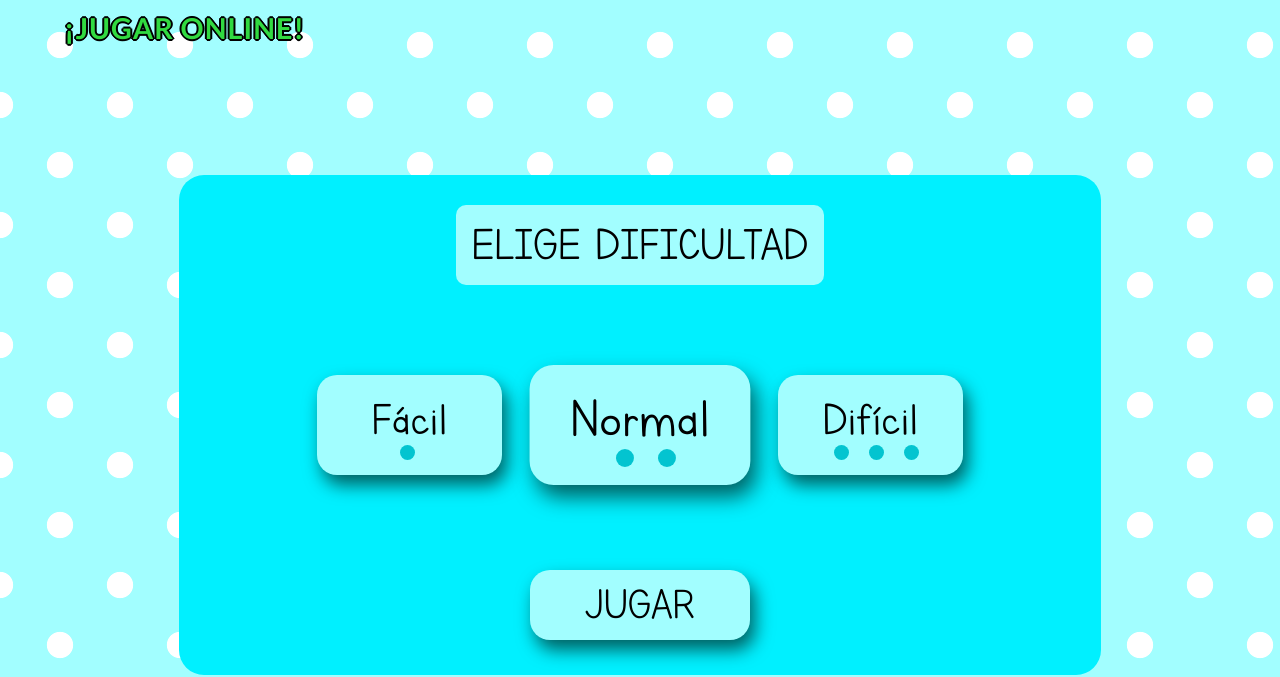
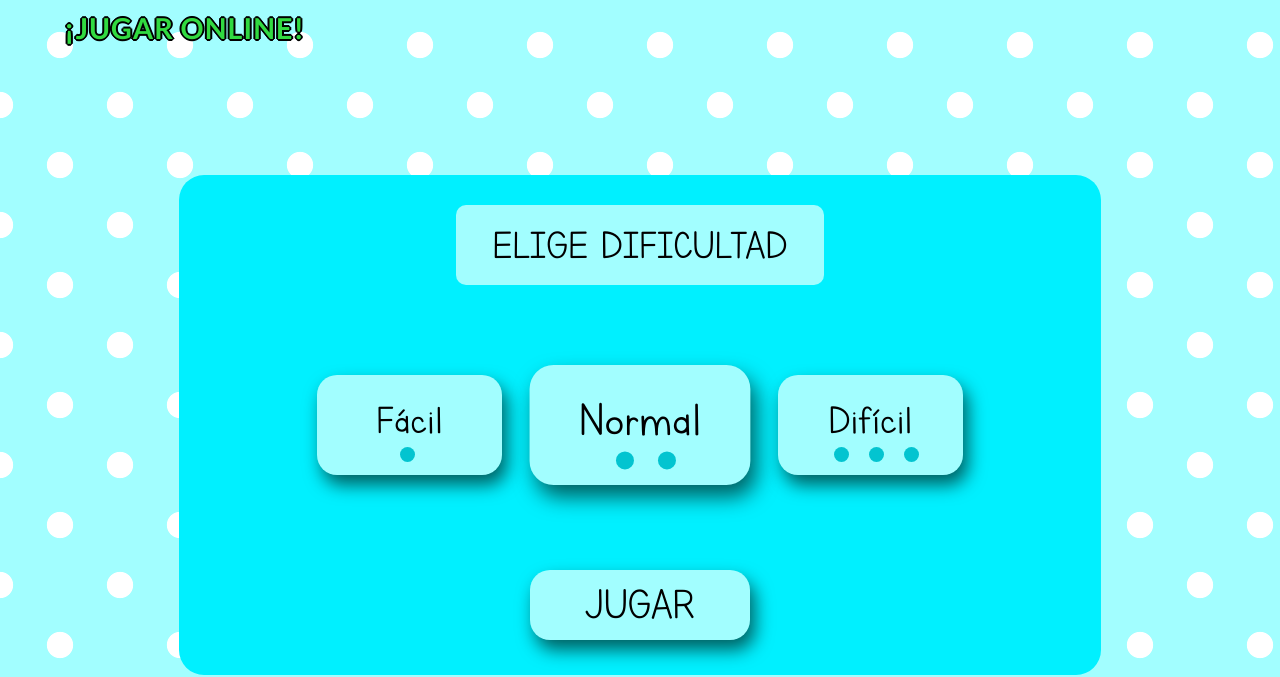
Before and after one commit to Arturoloma/Mecanografia, a plain HTML site: page index.html in a window 1280 px wide. Shown: the part 135-812 px from the top of the page. Drawn offline with Linux system fonts and the light colour scheme; a web font is replaced by a local one.

Commit message:
Tamaño de letra en dificultad
Cambia con el tamaño de la ventana

```diff
--- a/CSS/master.css
+++ b/CSS/master.css
@@ -243,11 +243,10 @@ section article img{
   position: relative;
   width: 100%;
   height: 700px;
-  margin-top: 25px;
-  padding-bottom: 56.25%;
   border-radius: 25px;
   font-family: 'letters_for_learnersregular', "Gloria Hallelujah";
   font-weight: 500;
+  padding-bottom: 50%;
 }
 
 /* ===== Elegir nivel de dificultad ===== */
@@ -260,6 +259,7 @@ section article img{
   background-color: #00f0ff; /*Azul intenso*/
   margin-left:auto;
   margin-right:auto;
+  margin-bottom: 50px;
   left:0;
   right:0;
   top: 100px;
@@ -272,7 +272,7 @@ section article img{
   width: 40%;
   line-height: 80px;
   color: black;
-  font-size: 3.2em;
+  font-size: 3.5vw;
   font-weight: normal;
   text-align: center;
   margin: 30px auto;
@@ -284,12 +284,12 @@ section article img{
   position: absolute;
   top: 40%;
   width: 20%;
-  height: 100px;
+  height: 20%;
   background-color: #a2feff;
   border-radius: 20px;
   box-shadow: 5px 10px 18px #006061;
   color: black;
-  font-size: 3.2em;
+  font-size: 3.5vw;
   text-align: center;
   line-height: 90px;
 }
@@ -322,20 +322,20 @@ section article img{
 }
 
 #lunares_facil{
-  position: absolute;
-  top: 70%;
+  position: relative;
+  top: -18%;
   left: 45%;
 }
 
 #lunares_normal{
-  position: absolute;
-  top: 70%;
+  position: relative;
+  top: -18%;
   left: 39%;
 }
 
 #lunares_dificil{
-  position: absolute;
-  top: 70%;
+  position: relative;
+  top: -18%;
   left: 30%;
 }
 
@@ -392,7 +392,6 @@ section article img{
 #div_juego{
   position: relative;
   width: 100%;
-  height: 700px;
   margin-left: auto;
   margin-right: auto;
   left: 0;
@@ -494,7 +493,7 @@ section article img{
 
 #juego_juego{
   left: 95%;
-  bottom: 29%;
+  bottom: 120px;
 }
 
 #reinicio{
@@ -513,7 +512,7 @@ section article img{
 /* ===== Resultados ===== */
 
 #div_resultados{
-  position: absolute;
+  position: relative;
   width: 100%;
   height: 650px;
   margin-left: auto;
```
